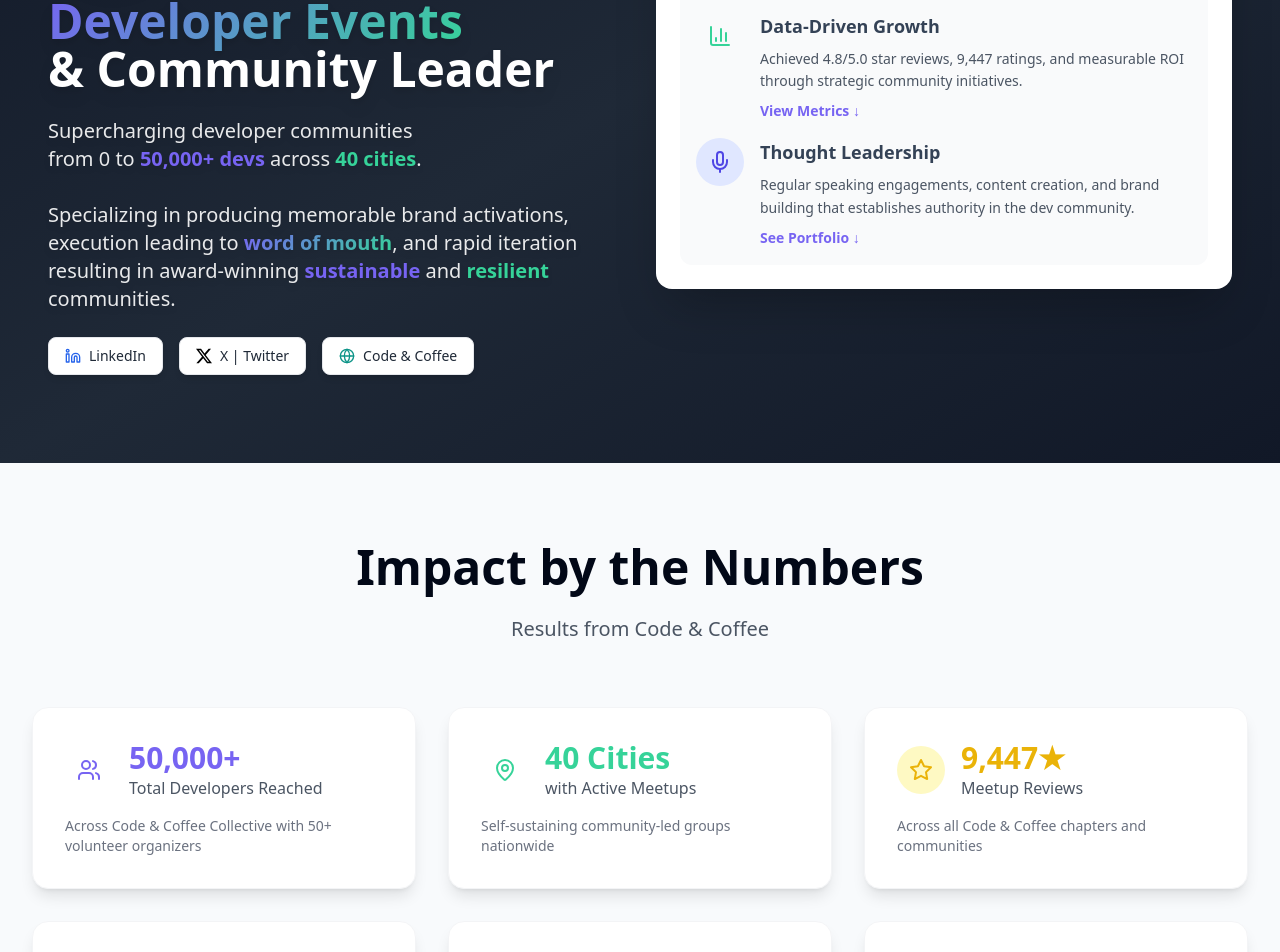
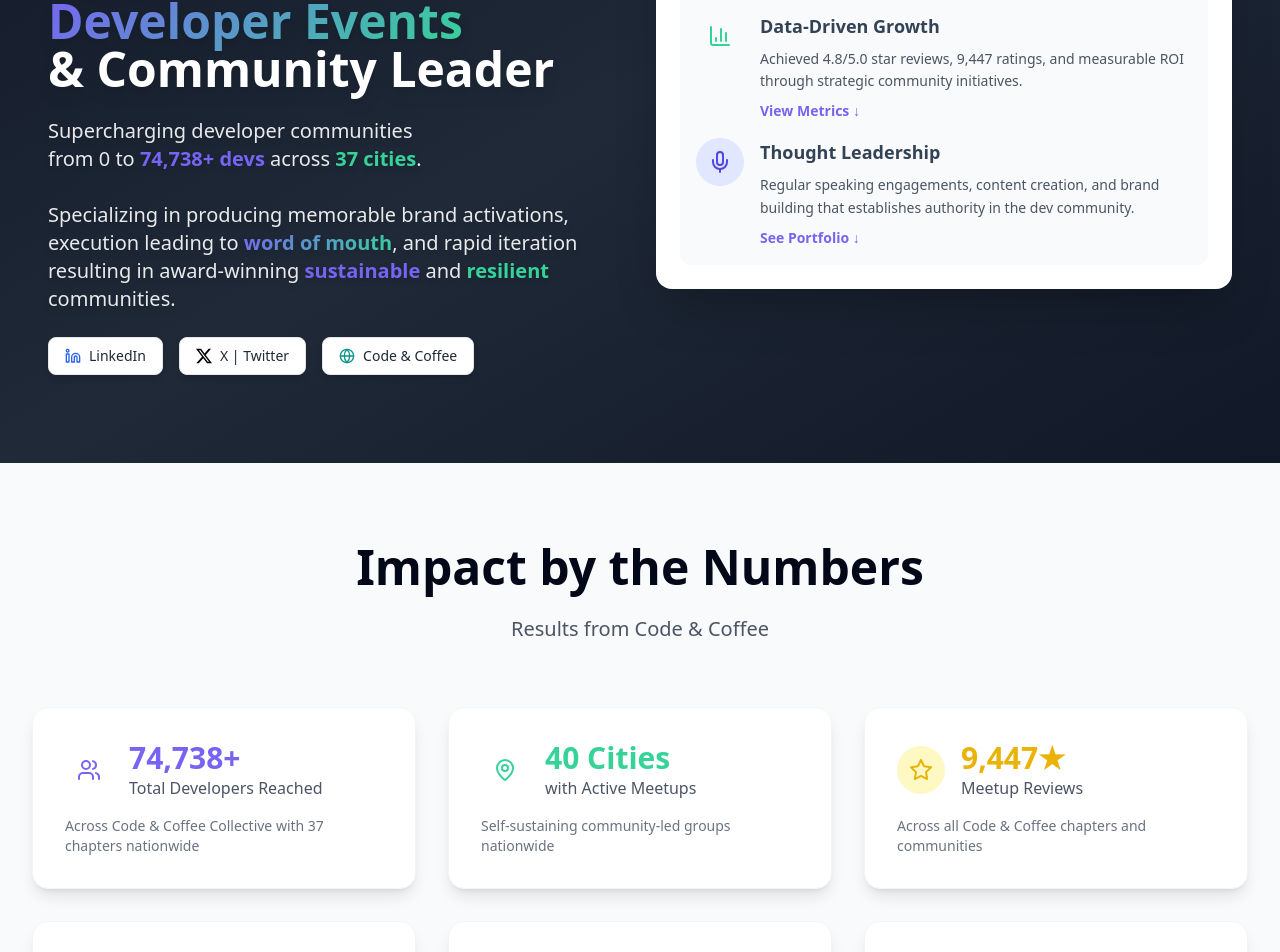
Before and after one commit to SteveChenDC/stevechen-portfolio-clone, a React (Vite) app: page / in a window 1280 px wide. Shown: the part 283-1235 px from the top of the page. Built offline with nearby package versions, Linux system fonts and the light colour scheme.

Commit message:
Update community statistics to 74,738+ developers across 37 cities
- Update developer count from 50,000+ to 74,738+
- Update city count from 40 to 37 cities
- Add node engine requirement (>=20.19.0) to package.json
- Add .node-version file for version consistency

```diff
--- a/src/App.tsx
+++ b/src/App.tsx
@@ -78,9 +78,9 @@
                     <br />
                     from 0 to{" "}
                     <strong className="text-ai-primary">
-                      50,000+ devs
+                      74,738+ devs
                     </strong>{" "}
-                    across <strong className="text-ai-accent">40 cities</strong>
+                    across <strong className="text-ai-accent">37 cities</strong>
                     .<br />
                     <br />
                     Specializing in producing memorable brand activations,
@@ -332,7 +332,7 @@
                     </div>
                     <div className="min-w-0 flex-1">
                       <h3 className="text-2xl md:text-3xl font-bold leading-tight text-ai-primary">
-                        50,000+
+                        74,738+
                       </h3>
                       <p className="text-gray-600 text-sm md:text-base font-medium">
                         Total Developers Reached
@@ -340,8 +340,7 @@
                     </div>
                   </div>
                   <p className="text-xs md:text-sm text-gray-500 leading-relaxed">
-                    Across Code &amp; Coffee Collective with 50+ volunteer
-                    organizers
+                    Across Code &amp; Coffee Collective with 37 chapters nationwide
                   </p>
                 </div>
               </div>
@@ -1393,7 +1392,7 @@
                           </div>
                           <div className="text-center p-3 bg-gray-50 rounded-lg">
                             <div className="text-lg font-bold text-ai-primary">
-                              50K+
+                              74K+
                             </div>
                             <div className="text-xs text-gray-600 font-medium">
                               Developers
@@ -1604,7 +1603,7 @@
                         </div>
                         <div className="text-center p-3 bg-gray-50 rounded-lg">
                           <div className="text-lg font-bold text-ai-primary">
-                            50K+
+                            74K+
                           </div>
                           <div className="text-xs text-gray-600 font-medium">
                             Developers
@@ -2435,7 +2434,7 @@
                         <div className="grid grid-cols-1 sm:grid-cols-3 gap-4 text-center">
                           <div className="bg-white p-4 rounded-lg shadow">
                             <div className="text-2xl font-bold text-ai-primary">
-                              50,000+
+                              74,738+
                             </div>
                             <div className="text-sm text-gray-600">
                               Total Developers
@@ -2465,7 +2464,7 @@
                         </h3>
                         <p className="mb-6 text-gray-600">
                           The meetup to make friends and grow - Community-led in{" "}
-                          <strong>40 cities</strong> across 50,000+ devs.
+                          <strong>37 cities</strong> across 74,738+ devs.
                         </p>
                         <div className="space-y-3 mb-6">
                           <div className="flex items-center">
@@ -2607,7 +2606,7 @@
                         <p className="mb-6 text-gray-600">
                           Rebooted developer meetups during the pandemic,
                           creating a scalable community model that expanded to
-                          40 cities nationwide with 12,218 active members.
+                          37 cities nationwide with 12,218 active members.
                         </p>
                         <div className="space-y-3 mb-6">
                           <div className="flex items-center">
@@ -3207,7 +3206,7 @@
                       </p>
                       <p className="text-gray-500 text-sm">
                         Showcased scaling from 10 to 367 in-person events across
-                        27 US cities serving 37,000+ developers
+                        37 US cities serving 74,738+ developers
                       </p>
                       <div className="flex items-center gap-3 mt-3">
                         <a
@@ -3477,7 +3476,7 @@
                         Boba Talk Podcast - December 2024
                       </h4>
                       <p className="text-gray-600 text-sm mb-2">
-                        #9: From LAN Parties to Building a 50,000 Member Dev
+                        #9: From LAN Parties to Building a 74,738 Member Dev
                         Community in 37 Cities
                       </p>
                       <div className="flex items-center gap-3 mt-3">
@@ -3574,7 +3573,7 @@
                     </h4>
                     <p className="text-gray-600 text-sm mb-2">
                       Visual storytelling showcasing member diversity -
-                      inspiring 30+ chapters across America
+                      inspiring 37 chapters across America
                     </p>
                     <p className="text-gray-500 text-sm">
                       Created diversity-focused collages that became templates
```
Also changed, not shown: 2 other files (tests, documents, lock files or other folders).
